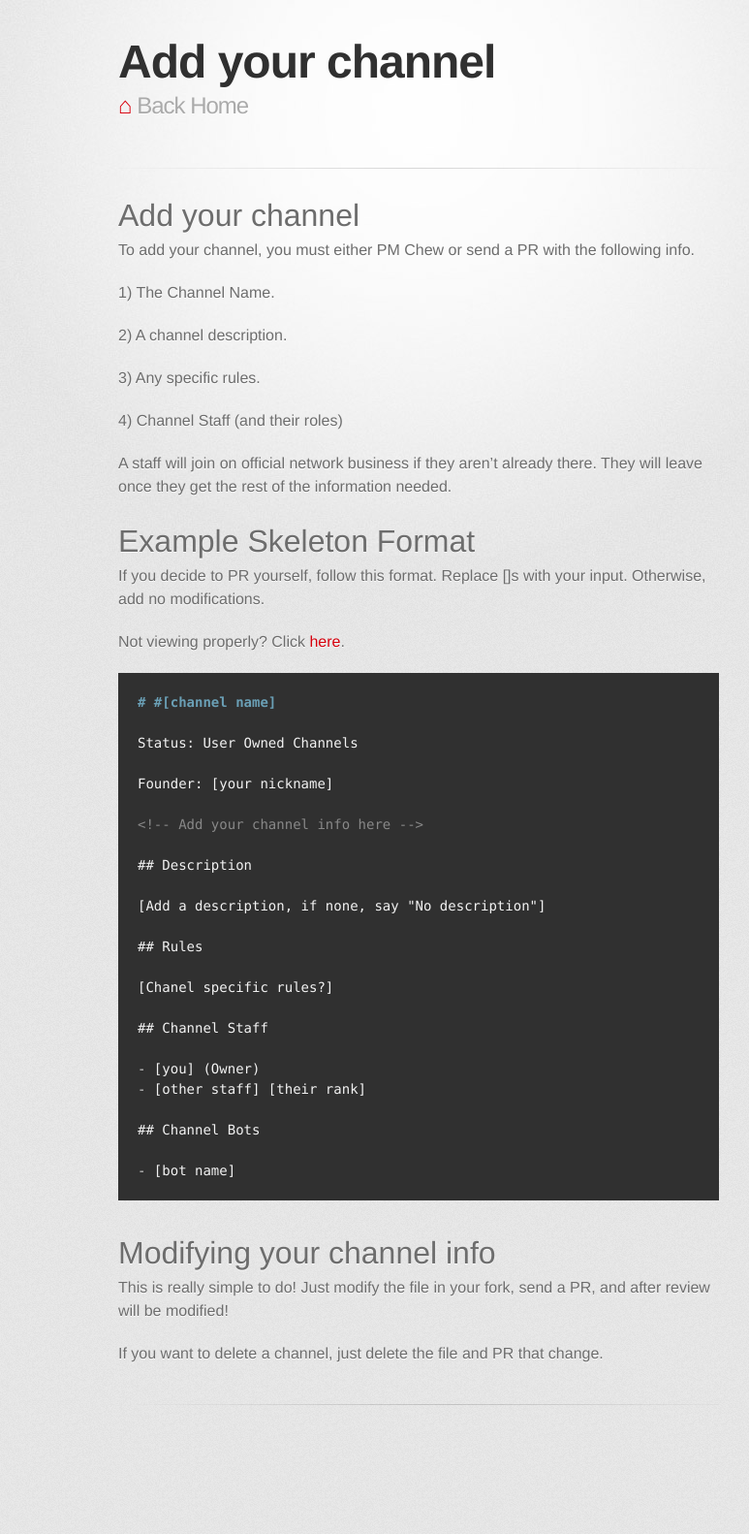
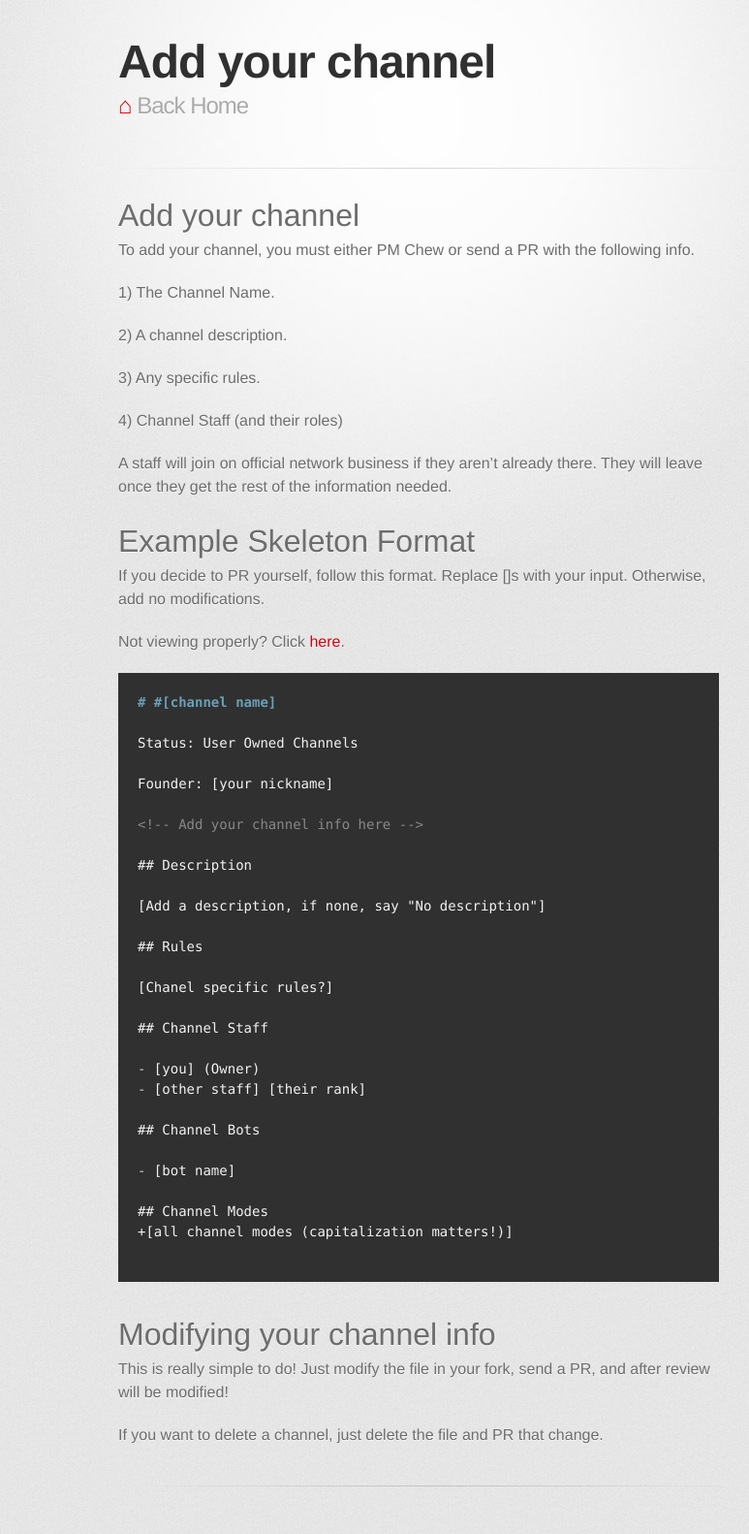
Before and after one commit to ChewChat/chew.chat, a Jekyll site: the page built from info/addchannel.md, in a window 1280 px wide. Shown: the whole page at 97% size, without its empty margins (208-981 px from the left). Built offline with Jekyll 4.4.1, drawn with Linux system fonts in a browser that asks for light colours; some web fonts are replaced; our own code applies the rules of GitHub Pages for plain Markdown files; before the commit the page ends 1498 px from its top, so only the background shows below that.

Commit message:
Added Channel Modes to Channel Info

````diff
--- a/info/addchannel.md
+++ b/info/addchannel.md
@@ -43,6 +43,10 @@ Founder: [your nickname]
 ## Channel Bots
 
 - [bot name]
+
+## Channel Modes
++[all channel modes (capitalization matters!)]
+
 ```
 
 # Modifying your channel info
````
